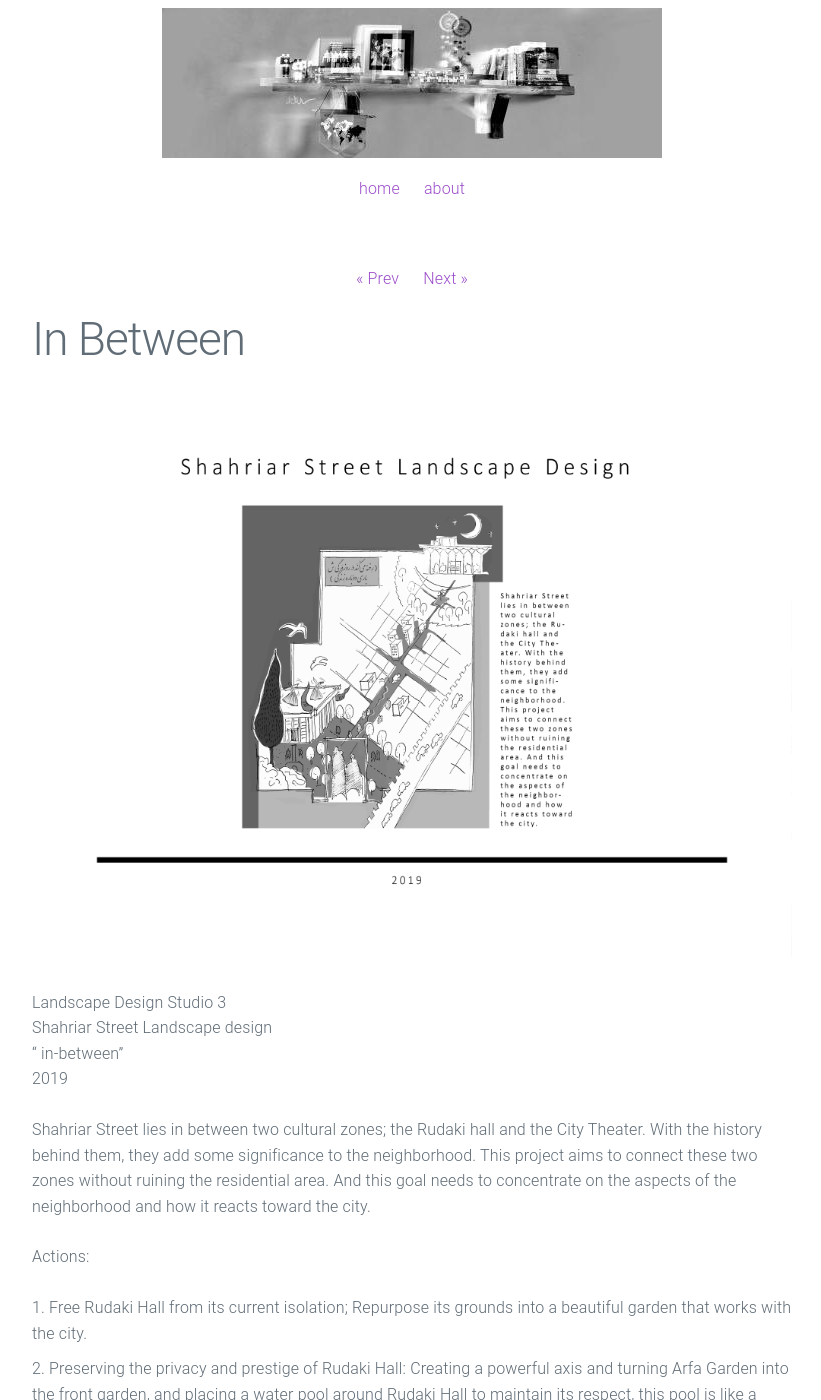
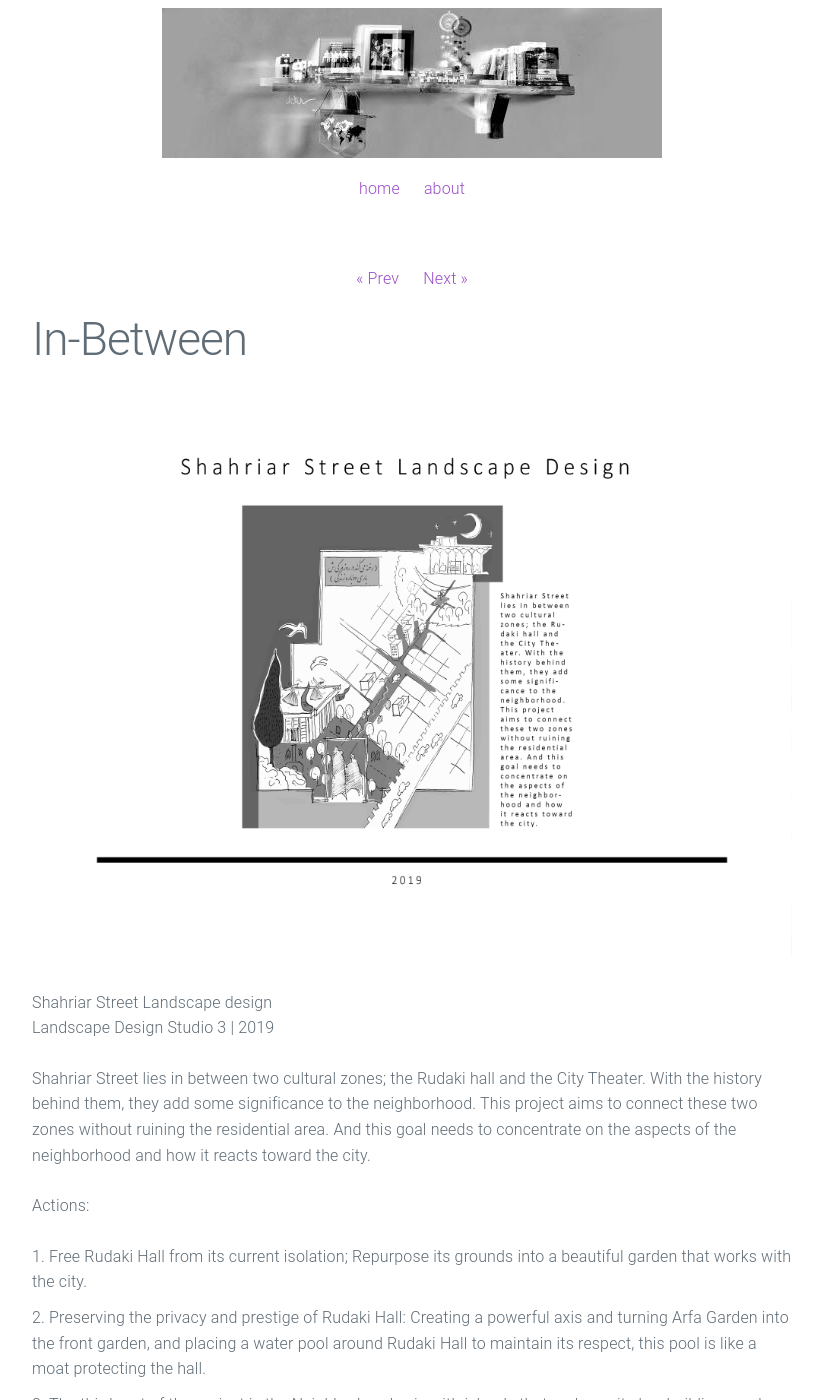
Before and after one commit to dellastudio/dellastudio.github.io, a Jekyll site: the page built from _posts/2018-10-08-in-between.markdown, in a window 1280 px wide and 1400 px high. Shown: the whole window, without its empty margins (228-1049 px from the left). Built offline with Jekyll 4.4.1, drawn with Linux system fonts in a browser that asks for light colours.

Commit message:
edited project descriptions

```diff
--- a/_posts/2018-10-08-in-between.markdown
+++ b/_posts/2018-10-08-in-between.markdown
@@ -1,6 +1,6 @@
 ---
 layout: post
-title:  "In Between"
+title:  "In-Between"
 date:   2019-10-08
 preview: assets/inbetween_first_page.jpg
 ---
@@ -8,10 +8,10 @@ preview: assets/inbetween_first_page.jpg
 <img src='http://www.dellastudio.com/assets/inbetween01.jpg'/>
 
 
-Landscape Design Studio 3 <br>
+
 Shahriar Street Landscape design <br>
-" in-between"  <br>
-2019 <br>
+Landscape Design Studio 3 | 2019 <br>
+
 
 Shahriar Street lies in between two cultural zones; the Rudaki hall and the City Theater. With the history behind them, they add some significance to the neighborhood. This project aims to connect these two zones without ruining the residential area. And this goal needs to concentrate on the aspects of the neighborhood and how it reacts toward the city.
 
```
Also changed, not shown: _posts/2021-04-08-lookintothevoid.markdown (+4 -7 lines).
